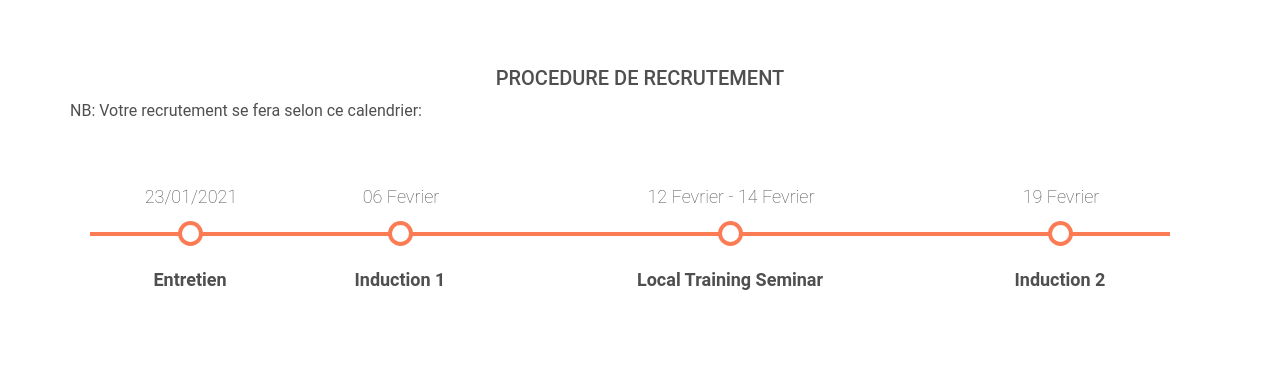
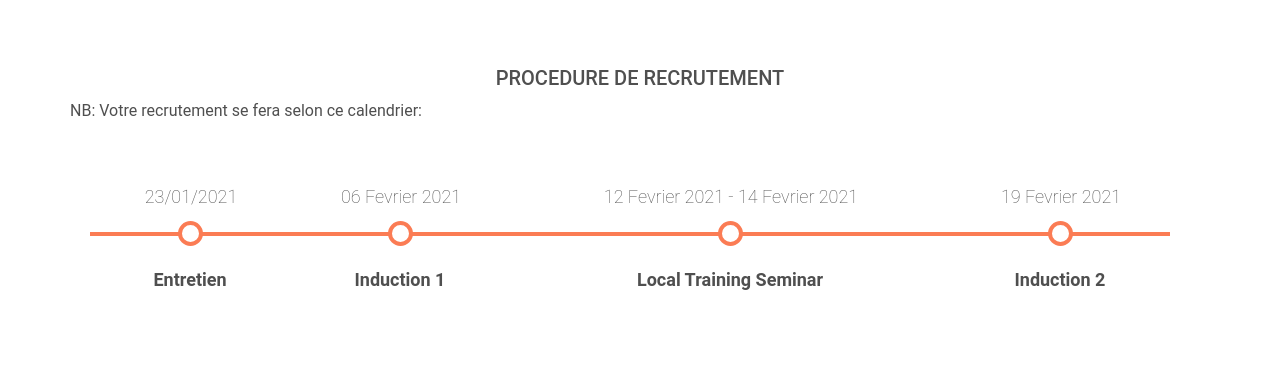
Before and after one commit to DIOMANDE-CODE/oc_divin, a Django app: page /inscription/ in a window 1280 px wide. Shown: the part 400-779 px from the top of the page. Run offline with Django 3.2, Linux system fonts and the light colour scheme; some libraries are stand-ins or nearby versions.

Commit message:
recruit6

```diff
--- a/template/inscription.html
+++ b/template/inscription.html
@@ -161,21 +161,21 @@
                 <div class="timeline-light-item-tail"></div>
                 <div class="timeline-light-item-head"></div>
                 <div class="timeline-light-item-content">
-                    <span>Induction 1:</span>06 Fevrier
+                    <span>Induction 1:</span>06 Fevrier 2021
                 </div>
             </li>
             <li class="timeline-light-item timeline-light-item-danger">
                 <div class="timeline-light-item-tail"></div>
                 <div class="timeline-light-item-head"></div>
                 <div class="timeline-light-item-content">
-                    <span>Local Training Seminar:</span>12 Fevrier-14 Fevrier
+                    <span>Local Training Seminar:</span>12 Fevrier 2021 -14 Fevrier 2021
                 </div>
             </li>
             <li class="timeline-light-item timeline-light-item-secondary timeline-light-item-loading">
                 <div class="timeline-light-item-tail"></div>
                 <div class="timeline-light-item-head"></div>
                 <div class="timeline-light-item-content">
-                    <span>Induction 2:</span>19 Fevrier
+                    <span>Induction 2:</span>19 Fevrier 2021
                 </div>
             </li>
         </ul>
@@ -201,7 +201,7 @@
                         </div>
                         <div class="swiper-slide">
                             <div class="timestamp">
-                                <span class="date">06 Fevrier<span>
+                                <span class="date">06 Fevrier 2021<span>
                             </div>
                             <div class="status">
                                 <span>Induction 1</span>
@@ -209,7 +209,7 @@
                         </div>
                         <div class="swiper-slide">
                             <div class="timestamp">
-                                <span class="date">12 Fevrier - 14 Fevrier<span>
+                                <span class="date">12 Fevrier 2021 - 14 Fevrier 2021<span>
                             </div>
                             <div class="status">
                                 <span>Local Training Seminar</span>
@@ -217,7 +217,7 @@
                         </div>
                         <div class="swiper-slide">
                             <div class="timestamp">
-                                <span class="date">19 Fevrier<span>
+                                <span class="date">19 Fevrier 2021<span>
                             </div>
                             <div class="status">
                                 <span>Induction 2</span>
```
